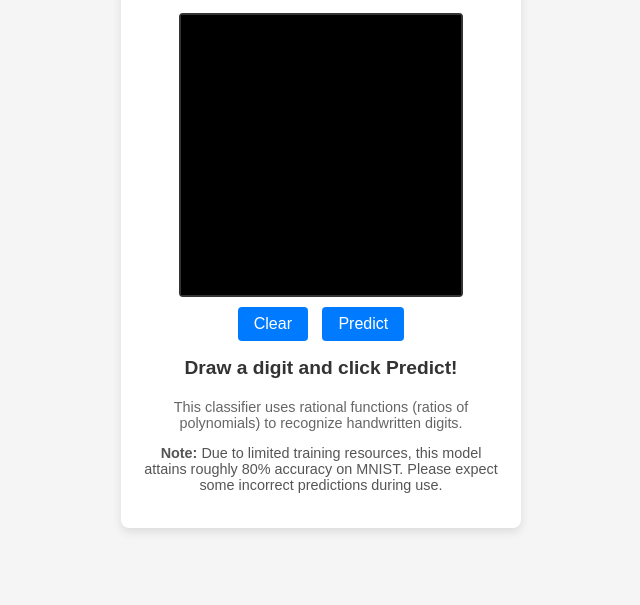
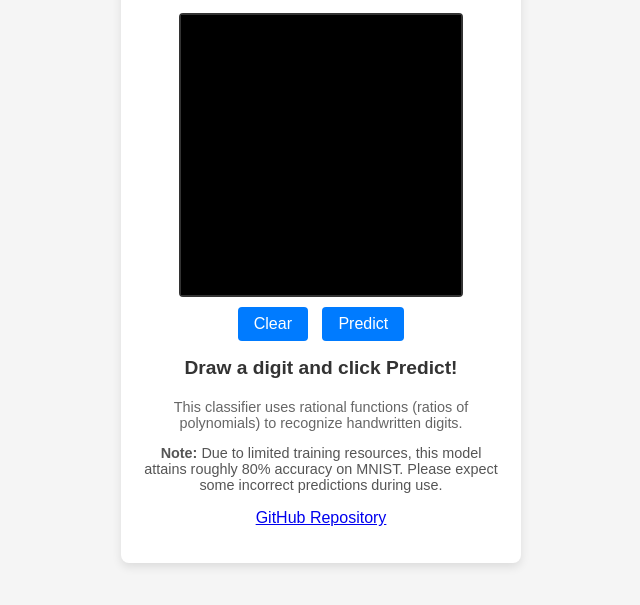
Before and after one commit to AP-047/rational-classifier-web, a plain HTML site: page index.html in a window 1280 px wide. Shown: the part 171-776 px from the top of the page, without its empty margins (319-959 px from the left). Drawn offline with Linux system fonts and the light colour scheme.

Commit message:
Add GitHub repository link to index.html

```diff
--- a/index.html
+++ b/index.html
@@ -31,6 +31,13 @@
         <p class="disclaimer">
             <strong>Note:</strong> Due to limited training resources, this model attains roughly 80% accuracy on MNIST. Please expect some incorrect predictions during use.
         </p>
+
+        <p>
+            <a href="https://github.com/AP-047/rational-classifier-web" target="_blank" rel="noopener noreferrer">
+                GitHub Repository
+            </a>
+        </p>
+
     </div>
 
     <script src="app.js"></script>
```
